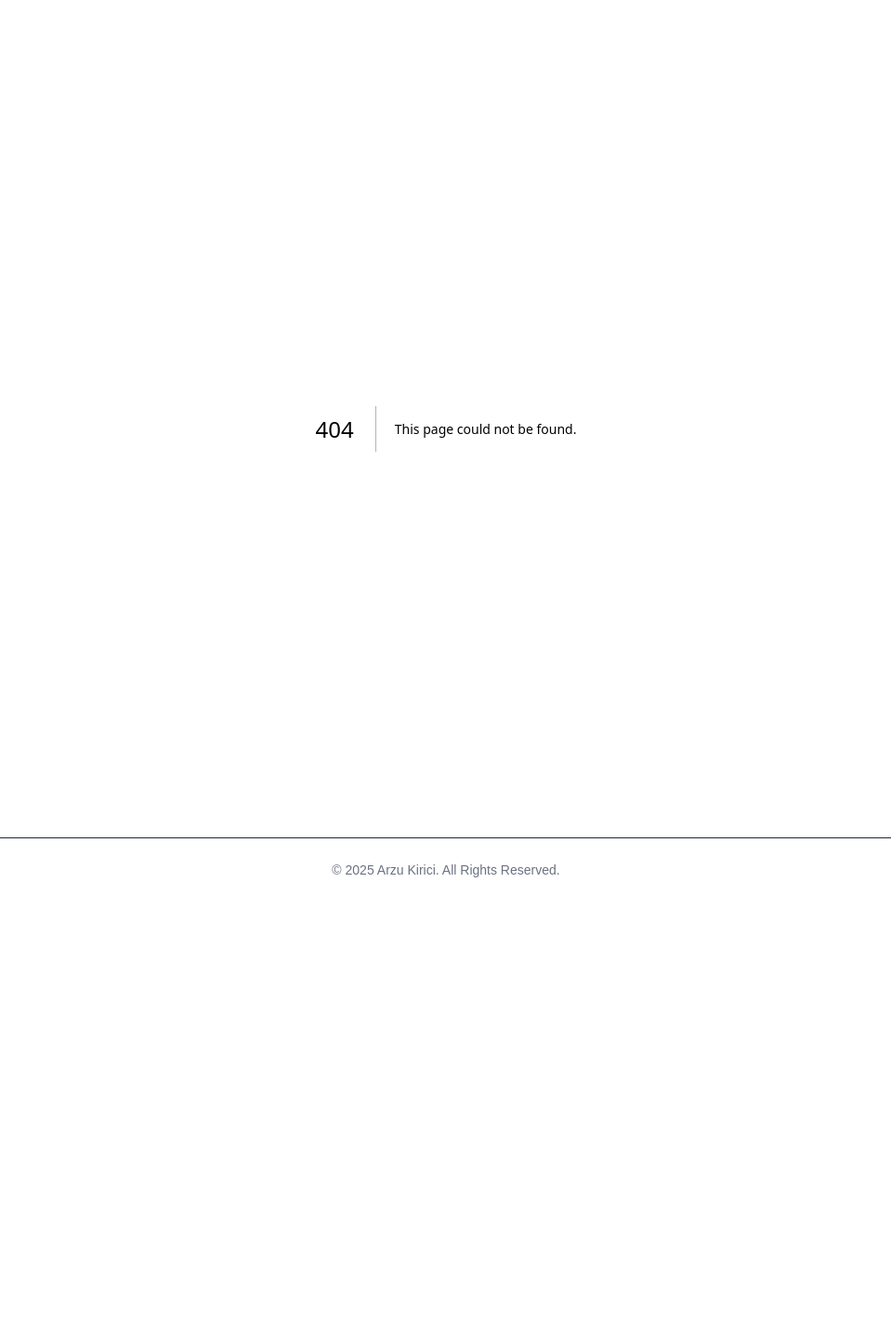
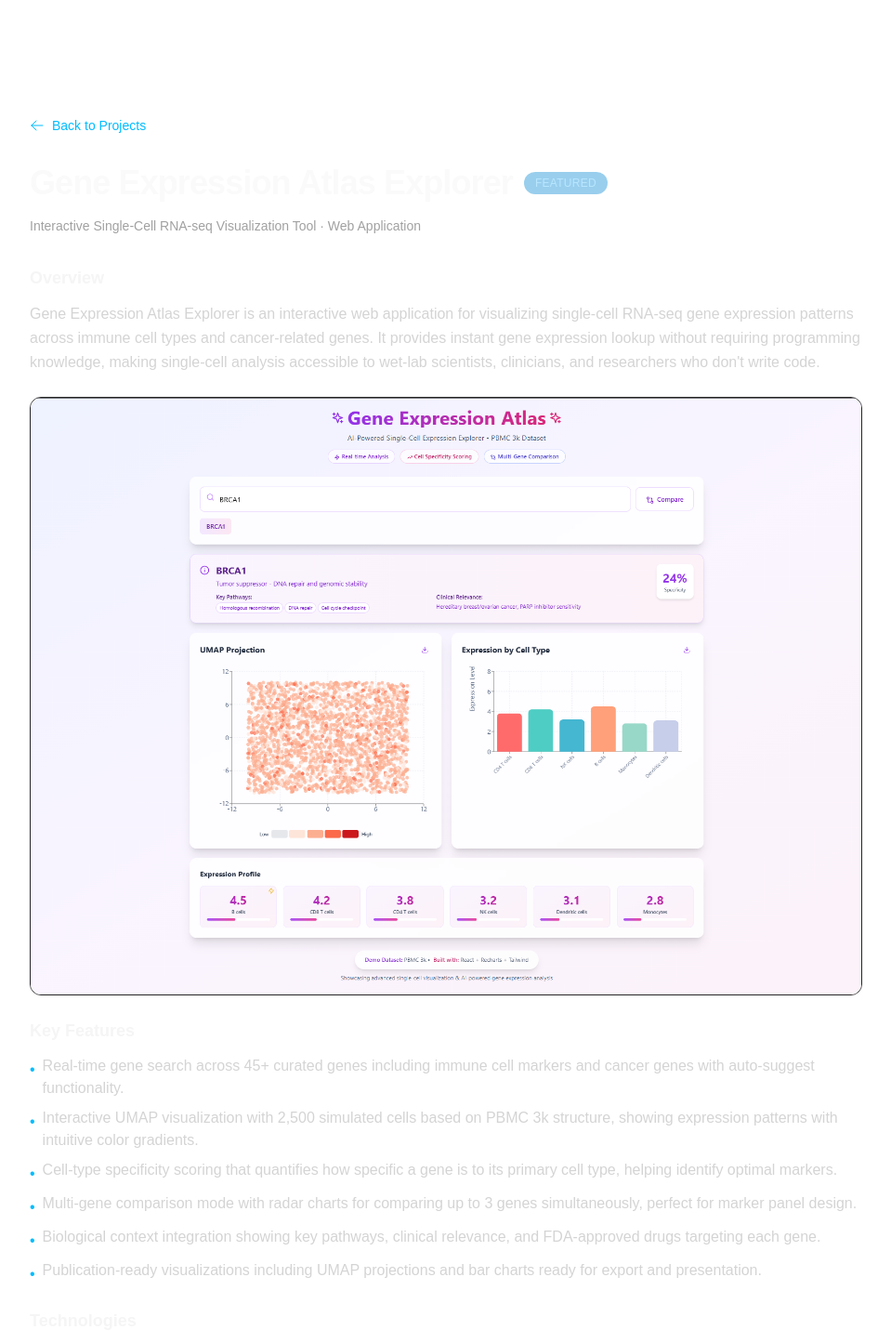
Before and after one commit to agkirici/agkirici.github.io, a Next.js app: page /projects/gene-expression-atlas in a window 1280 px wide. Before the commit this address had no page. Shown: the part 68-1513 px from the top of the page at 93% size, without its empty margins (160-1119 px from the left). Before the commit the page ends 1038 px from the top, so only its background shows below. Built offline with nearby package versions, Linux system fonts and the light colour scheme.

Commit message:
Add Gene Expression Atlas project

```diff
--- /dev/null
+++ b/app/projects/gene-expression-atlas/page.tsx
@@ -0,0 +1,142 @@
+// © 2025 Arzu Kirici — All Rights Reserved
+
+import Link from "next/link";
+import Image from "next/image";
+import { ArrowLeftIcon } from "@heroicons/react/24/outline";
+import { projects } from "@/data/projects";
+
+export default function GeneExpressionAtlasPage() {
+  const project = projects.find((p) => p.slug === "gene-expression-atlas");
+
+  if (!project) {
+    return null;
+  }
+
+  return (
+    <main className="min-h-screen px-4 py-12 md:py-16">
+      <div className="mx-auto max-w-4xl space-y-8">
+        {/* Back link */}
+        <Link
+          href="/projects"
+          className="inline-flex items-center gap-2 text-sm text-sky-400 hover:text-sky-300 transition-colors"
+        >
+          <ArrowLeftIcon className="h-4 w-4" />
+          Back to Projects
+        </Link>
+
+        {/* Header */}
+        <header className="space-y-4">
+          <div className="flex items-center gap-3">
+            <h1 className="text-3xl font-bold tracking-tight sm:text-4xl text-neutral-50">
+              {project.title}
+            </h1>
+            {project.featured && (
+              <span className="rounded-full bg-sky-600/40 px-3 py-1 text-xs uppercase tracking-wide text-sky-200">
+                Featured
+              </span>
+            )}
+          </div>
+          <p className="text-sm text-neutral-400">
+            Interactive Single-Cell RNA-seq Visualization Tool · Web Application
+          </p>
+        </header>
+
+        {/* Main content */}
+        <div className="space-y-6">
+          {/* Description */}
+          <section className="space-y-3">
+            <h2 className="text-lg font-semibold text-neutral-100">Overview</h2>
+            <p className="text-neutral-300 leading-relaxed">
+              Gene Expression Atlas Explorer is an interactive web application for visualizing single-cell RNA-seq gene expression patterns across immune cell types and cancer-related genes. It provides instant gene expression lookup without requiring programming knowledge, making single-cell analysis accessible to wet-lab scientists, clinicians, and researchers who don't write code.
+            </p>
+          </section>
+
+          {/* Cover Image */}
+          <div className="rounded-xl overflow-hidden border border-neutral-800 bg-neutral-900/50">
+            <Image
+              src="/gene-expression-atlas.png"
+              alt="Gene Expression Atlas Explorer Interface"
+              width={1200}
+              height={675}
+              className="w-full h-auto"
+              priority
+            />
+          </div>
+
+          {/* Highlights */}
+          <section className="space-y-3">
+            <h2 className="text-lg font-semibold text-neutral-100">Key Features</h2>
+            <ul className="space-y-2 text-neutral-300">
+              <li className="flex items-start gap-2">
+                <span className="text-sky-400 mt-1">•</span>
+                <span>Real-time gene search across 45+ curated genes including immune cell markers and cancer genes with auto-suggest functionality.</span>
+              </li>
+              <li className="flex items-start gap-2">
+                <span className="text-sky-400 mt-1">•</span>
+                <span>Interactive UMAP visualization with 2,500 simulated cells based on PBMC 3k structure, showing expression patterns with intuitive color gradients.</span>
+              </li>
+              <li className="flex items-start gap-2">
+                <span className="text-sky-400 mt-1">•</span>
+                <span>Cell-type specificity scoring that quantifies how specific a gene is to its primary cell type, helping identify optimal markers.</span>
+              </li>
+              <li className="flex items-start gap-2">
+                <span className="text-sky-400 mt-1">•</span>
+                <span>Multi-gene comparison mode with radar charts for comparing up to 3 genes simultaneously, perfect for marker panel design.</span>
+              </li>
+              <li className="flex items-start gap-2">
+                <span className="text-sky-400 mt-1">•</span>
+                <span>Biological context integration showing key pathways, clinical relevance, and FDA-approved drugs targeting each gene.</span>
+              </li>
+              <li className="flex items-start gap-2">
+                <span className="text-sky-400 mt-1">•</span>
+                <span>Publication-ready visualizations including UMAP projections and bar charts ready for export and presentation.</span>
+              </li>
+            </ul>
+          </section>
+
+          {/* Technologies */}
+          <section className="space-y-3">
+            <h2 className="text-lg font-semibold text-neutral-100">Technologies</h2>
+            <div className="flex flex-wrap gap-2">
+              {project.tags.map((tag) => (
+                <span
+                  key={tag}
+                  className="rounded-md bg-neutral-800 px-3 py-1 text-sm text-neutral-200"
+                >
+                  {tag}
+                </span>
+              ))}
+            </div>
+          </section>
+
+          {/* Links */}
+          <section className="space-y-3">
+            <h2 className="text-lg font-semibold text-neutral-100">Links</h2>
+            <div className="flex flex-wrap gap-4">
+              {project.github && (
+                <a
+                  href={project.github}
+                  target="_blank"
+                  rel="noopener noreferrer"
+                  className="text-sky-400 hover:text-sky-300 underline underline-offset-2 transition-colors"
+                >
+                  GitHub Repository
+                </a>
+              )}
+              {project.link && (
+                <a
+                  href={project.link}
+                  target="_blank"
+                  rel="noopener noreferrer"
+                  className="text-sky-400 hover:text-sky-300 underline underline-offset-2 transition-colors"
+                >
+                  Live Demo
+                </a>
+              )}
+            </div>
+          </section>
+        </div>
+      </div>
+    </main>
+  );
+}
--- a/data/projects.ts
+++ b/data/projects.ts
@@ -46,4 +46,22 @@ export const projects = [
     ],
     banner: "/paperscope-cover.png",
   },
+  {
+    title: "Gene Expression Atlas Explorer",
+    slug: "gene-expression-atlas",
+    featured: true,
+    description:
+      "An interactive web application for visualizing single-cell RNA-seq gene expression patterns across immune cell types and cancer-related genes. Provides instant gene expression lookup without requiring programming knowledge.",
+    tags: [
+      "React",
+      "JavaScript",
+      "Tailwind CSS",
+      "Recharts",
+      "Single-Cell RNA-seq",
+      "Data Visualization",
+      "Bioinformatics",
+    ],
+    banner: "/gene-expression-atlas.png",
+    github: "https://github.com/agkirici/gene-expression-atlas",
+  },
 ];
--- a/sanity/schemas/blogPost.ts
+++ b/sanity/schemas/blogPost.ts
@@ -109,26 +109,6 @@ const blogPost = defineType({
         },
         {
           type: 'code',
-          title: 'Code Block',
-          options: {
-            language: 'python',
-            languageAlternatives: [
-              { title: 'Python', value: 'python' },
-              { title: 'JavaScript', value: 'javascript' },
-              { title: 'TypeScript', value: 'typescript' },
-              { title: 'Bash', value: 'bash' },
-              { title: 'Shell', value: 'shell' },
-              { title: 'JSON', value: 'json' },
-              { title: 'YAML', value: 'yaml' },
-              { title: 'Markdown', value: 'markdown' },
-              { title: 'HTML', value: 'html' },
-              { title: 'CSS', value: 'css' },
-              { title: 'SQL', value: 'sql' },
-              { title: 'R', value: 'r' },
-              { title: 'Text', value: 'text' },
-            ],
-            withFilename: true,
-          },
         },
       ],
     }),
--- /dev/null
+++ b/sanity/schemas/code.ts
@@ -0,0 +1,55 @@
+import { defineField, defineType } from 'sanity';
+
+export const code = defineType({
+  name: 'code',
+  title: 'Code Block',
+  type: 'object',
+  fields: [
+    defineField({
+      name: 'code',
+      title: 'Code',
+      type: 'text',
+      validation: (Rule) => Rule.required(),
+    }),
+    defineField({
+      name: 'language',
+      title: 'Language',
+      type: 'string',
+      options: {
+        list: [
+          { title: 'Python', value: 'python' },
+          { title: 'JavaScript', value: 'javascript' },
+          { title: 'TypeScript', value: 'typescript' },
+          { title: 'Bash', value: 'bash' },
+          { title: 'Shell', value: 'shell' },
+          { title: 'JSON', value: 'json' },
+          { title: 'YAML', value: 'yaml' },
+          { title: 'Markdown', value: 'markdown' },
+          { title: 'HTML', value: 'html' },
+          { title: 'CSS', value: 'css' },
+          { title: 'SQL', value: 'sql' },
+          { title: 'R', value: 'r' },
+          { title: 'Text', value: 'text' },
+        ],
+      },
+      initialValue: 'text',
+    }),
+    defineField({
+      name: 'filename',
+      title: 'Filename (optional)',
+      type: 'string',
+    }),
+  ],
+  preview: {
+    select: {
+      language: 'language',
+      filename: 'filename',
+    },
+    prepare({ language, filename }) {
+      return {
+        title: filename || 'Code Block',
+        subtitle: language || 'text',
+      };
+    },
+  },
+});
--- a/sanity/schemas/index.ts
+++ b/sanity/schemas/index.ts
@@ -1,3 +1,4 @@
 import blogPost from './blogPost';
+import { code } from './code';
 
-export const schemaTypes = [blogPost];
+export const schemaTypes = [blogPost, code];
```
Also changed, not shown: public/gene-expression-atlas.png (added), 1 other file (tests, documents, lock files or other folders).
